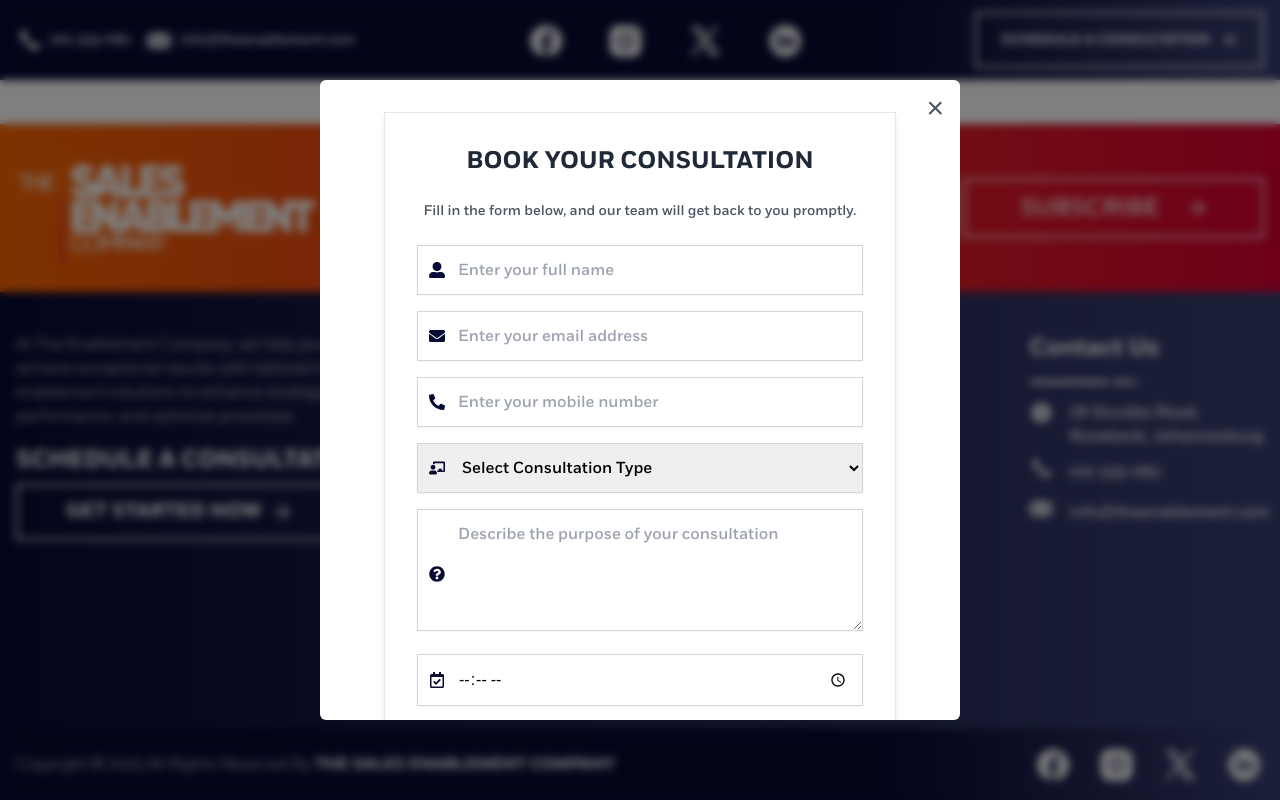
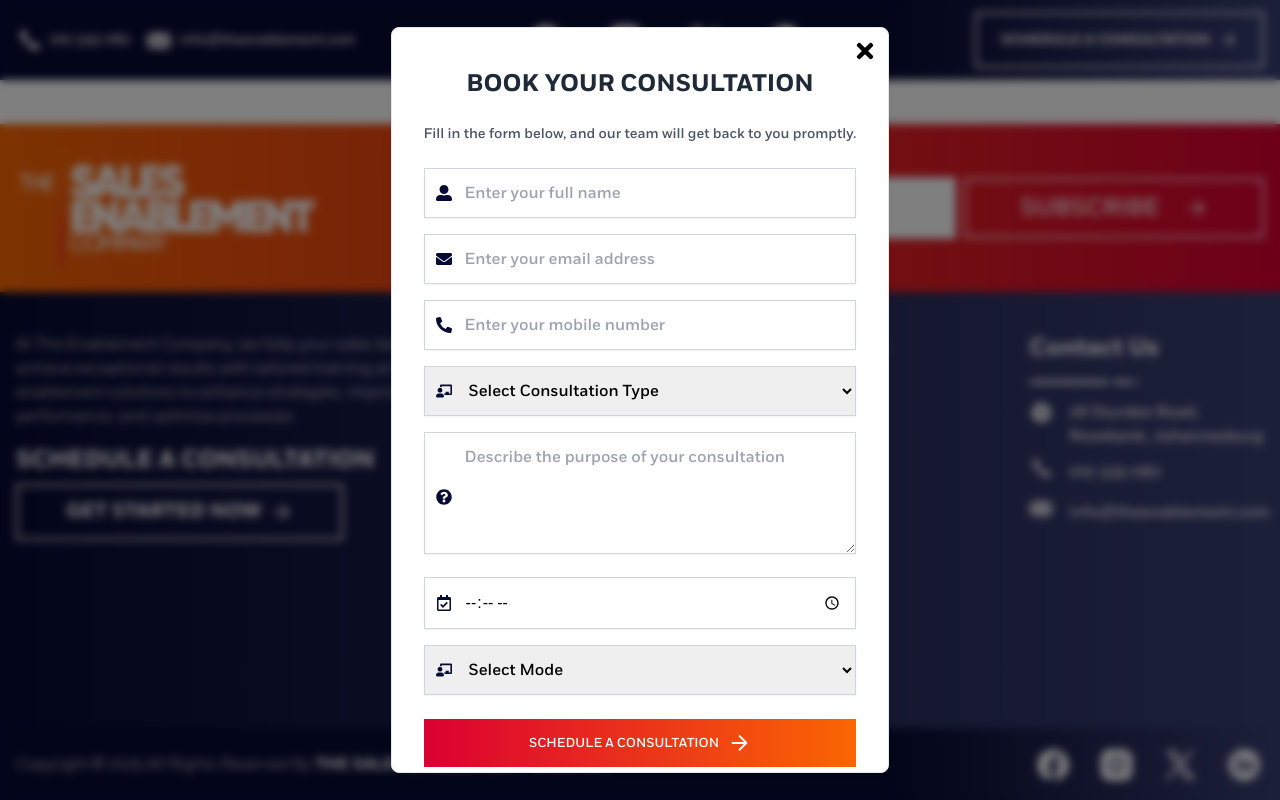
Before and after one commit to hrushikeshjena9/thesalesenablement2, a React (Vite) app: page / in a window 1280 px wide. Both pictures are taken after a click on the button "GET STARTED NOW". Shown: the part 6440-7240 px from the top of the page. Built offline with nearby package versions, Linux system fonts and the light colour scheme.

Commit message:
new-today

```diff
--- a/src/components/Footer.jsx
+++ b/src/components/Footer.jsx
@@ -12,6 +12,8 @@ import Linkedin from "../assets/linkedin.png";
 import FooterLine from "../assets/line-footer.png";
 import { motion } from "framer-motion";
 import ScheduleForm from "../service-section/ScheduleForm";
+import ModalScheduleForm from "./ModalScheduleForm";
+import { FaTimes } from "react-icons/fa";
 
 function Footer() {
   const currentYear = new Date().getFullYear();
@@ -65,15 +67,32 @@ function Footer() {
                 <img src={RightArrow1} alt="arrow" className="w-6 h-6 ml-2" />
               </button>
               {isModalOpen && (
-                <div className="fixed inset-0 flex justify-center items-center bg-black bg-opacity-50 backdrop-blur-sm z-50 text-[#000]">
-                  <div className="bg-white p-4 sm:p-6 lg:p-8 rounded-md w-[90%] sm:w-[80%] md:w-[70%] lg:w-[50%] relative max-h-[80%] overflow-y-auto">
+                <div
+                  className="fixed inset-0 flex justify-center items-center bg-black bg-opacity-50 backdrop-blur-sm z-50 text-[#000]"
+                  onClick={(e) => {
+                    // Close modal if clicked outside the modal content area
+                    if (e.target === e.currentTarget) {
+                      closeModal();
+                    }
+                  }}
+                >
+                  <div className="p-4 sm:p-4 lg:p-4 rounded-md relative ">
                     <button
                       onClick={closeModal}
-                      className="absolute top-3 right-4 text-gray-600 hover:text-gray-800 text-xl sm:text-2xl md:text-3xl"
+                      className="absolute top-5 right-5 text-gray-600 hover:text-gray-800 text-xl sm:text-2xl md:text-3xl transition-all duration-300 ease-in-out bg-transparent  p-2 rounded-full"
                     >
-                      &times;
+                      {/* <div className="bg-black hover:bg-red-600 hover:text-white rounded-full h-7 w-7 flex items-center justify-center">
+                      <span className="text-white text-2xl font-semibold">
+                        <FaTimes />
+                      </span>
+                    </div> */}
+
+                      <span className="text-black text-2xl hover:text-red-600 transition-all duration-300 ease-in-out  font-semibold">
+                        <FaTimes />
+                      </span>
                     </button>
-                    <ScheduleForm />
+
+                    <ModalScheduleForm />
                   </div>
                 </div>
               )}
```
Also changed, not shown: src/components/Header.jsx (+3 -4 lines).
